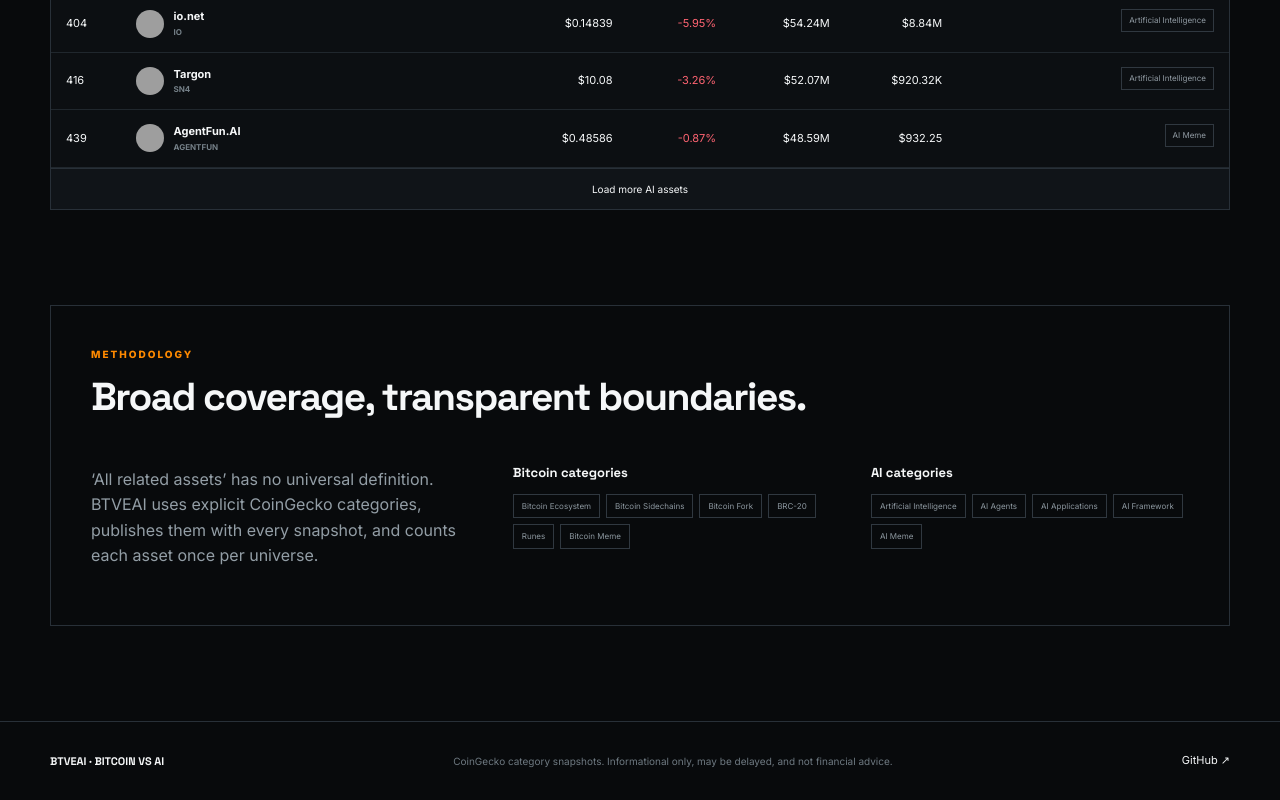
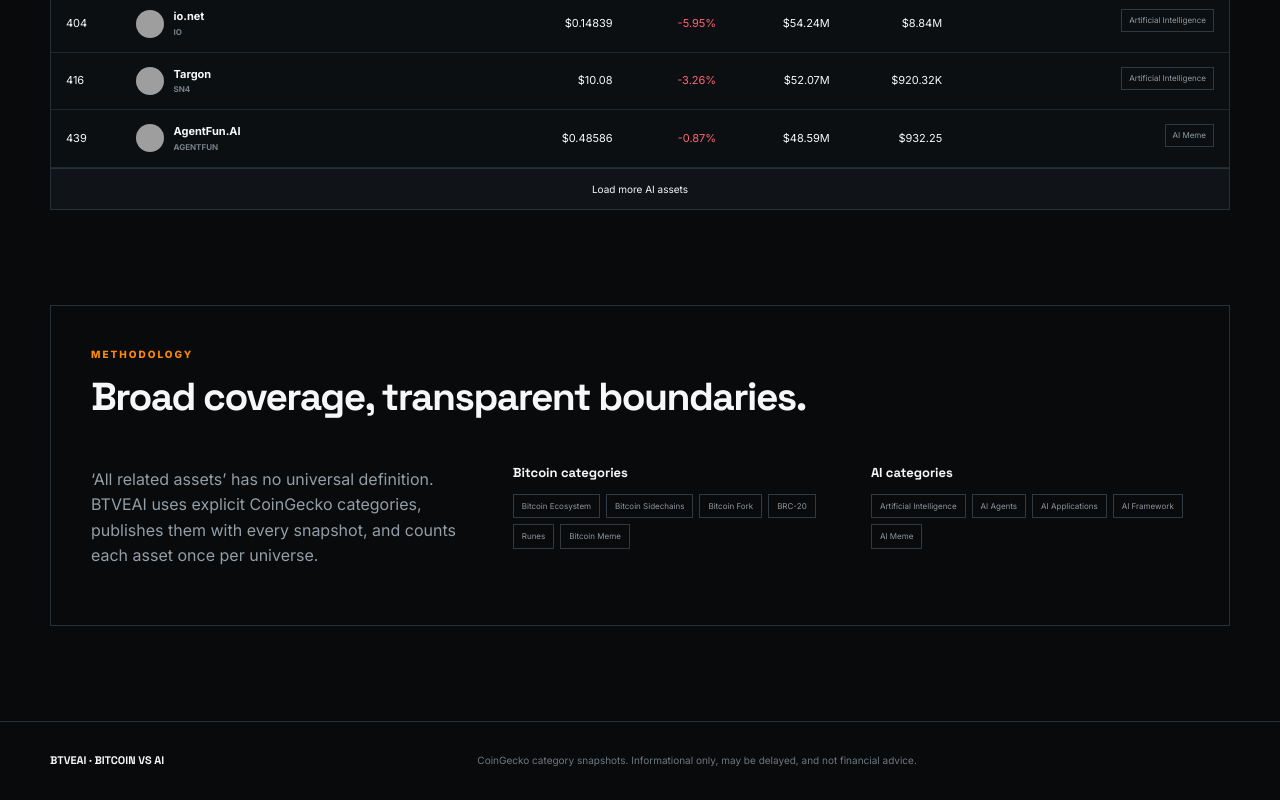
Before and after one commit to ProtocolWPO/BTVEAI, a website: page site/markets.html in a window 1280 px wide. Shown: the part 6909-7709 px from the top of the page. Drawn offline with Linux system fonts and the light colour scheme; grey boxes are pictures that could not be loaded.

Commit message:
Remove GitHub footer link from markets page

```diff
--- a/site/markets.html
+++ b/site/markets.html
@@ -7,4 +7,4 @@
 <div class="market-divider"><span>VS</span></div>
 <section class="universe ai-universe"><div class="universe-heading"><div><p class="eyebrow">THE INTELLIGENCE UNIVERSE</p><h2 data-en="AI & related assets" data-zh="AI 及相关资产">AI & related assets</h2><p data-en="AI, agents, applications, frameworks, launchpads, and AI meme categories." data-zh="AI、智能体、应用、框架、Launchpad 与 AI Meme 分类。">AI, agents, applications, frameworks, launchpads, and AI meme categories.</p></div><strong><span data-ai-total>0</span><small data-en="ASSETS" data-zh="项资产">ASSETS</small></strong></div><div class="table-shell"><table><thead><tr><th>#</th><th data-en="Asset" data-zh="资产">Asset</th><th data-en="Price" data-zh="价格">Price</th><th>24h</th><th data-en="Market cap" data-zh="市值">Market cap</th><th data-en="24h volume" data-zh="24 小时交易量">24h volume</th><th data-en="Category" data-zh="分类">Category</th></tr></thead><tbody data-ai-table></tbody></table></div><button class="load-more" data-ai-more data-en="Load more AI assets" data-zh="加载更多 AI 资产">Load more AI assets</button></section>
 <section class="methodology"><p class="eyebrow" data-en="METHODOLOGY" data-zh="数据方法">METHODOLOGY</p><h2 data-en="Broad coverage, transparent boundaries." data-zh="广泛覆盖，边界透明。">Broad coverage, transparent boundaries.</h2><div class="method-columns"><p data-en="‘All related assets’ has no universal definition. BTVEAI uses explicit CoinGecko categories, publishes them with every snapshot, and counts each asset once per universe." data-zh="“全部相关资产”没有统一定义。BTVEAI 使用明确的 CoinGecko 分类，随每次快照公开，并在每个阵营中仅计算一次。">‘All related assets’ has no universal definition. BTVEAI uses explicit CoinGecko categories, publishes them with every snapshot, and counts each asset once per universe.</p><div><h3 data-en="Bitcoin categories" data-zh="比特币分类">Bitcoin categories</h3><div class="category-list" data-bitcoin-categories></div></div><div><h3 data-en="AI categories" data-zh="AI 分类">AI categories</h3><div class="category-list" data-ai-categories></div></div></div></section></main>
-<footer><div class="shell"><span>BTVEAI · BITCOIN VS AI</span><p data-en="CoinGecko category snapshots. Informational only, may be delayed, and not financial advice." data-zh="CoinGecko 分类快照。仅供参考，可能存在延迟，不构成财务建议。">CoinGecko category snapshots. Informational only, may be delayed, and not financial advice.</p><a href="https://github.com/ProtocolWPO/BTVEAI">GitHub ↗</a></div></footer></body></html>
+<footer><div class="shell"><span>BTVEAI · BITCOIN VS AI</span><p data-en="CoinGecko category snapshots. Informational only, may be delayed, and not financial advice." data-zh="CoinGecko 分类快照。仅供参考，可能存在延迟，不构成财务建议。">CoinGecko category snapshots. Informational only, may be delayed, and not financial advice.</p></div></footer></body></html>
```
